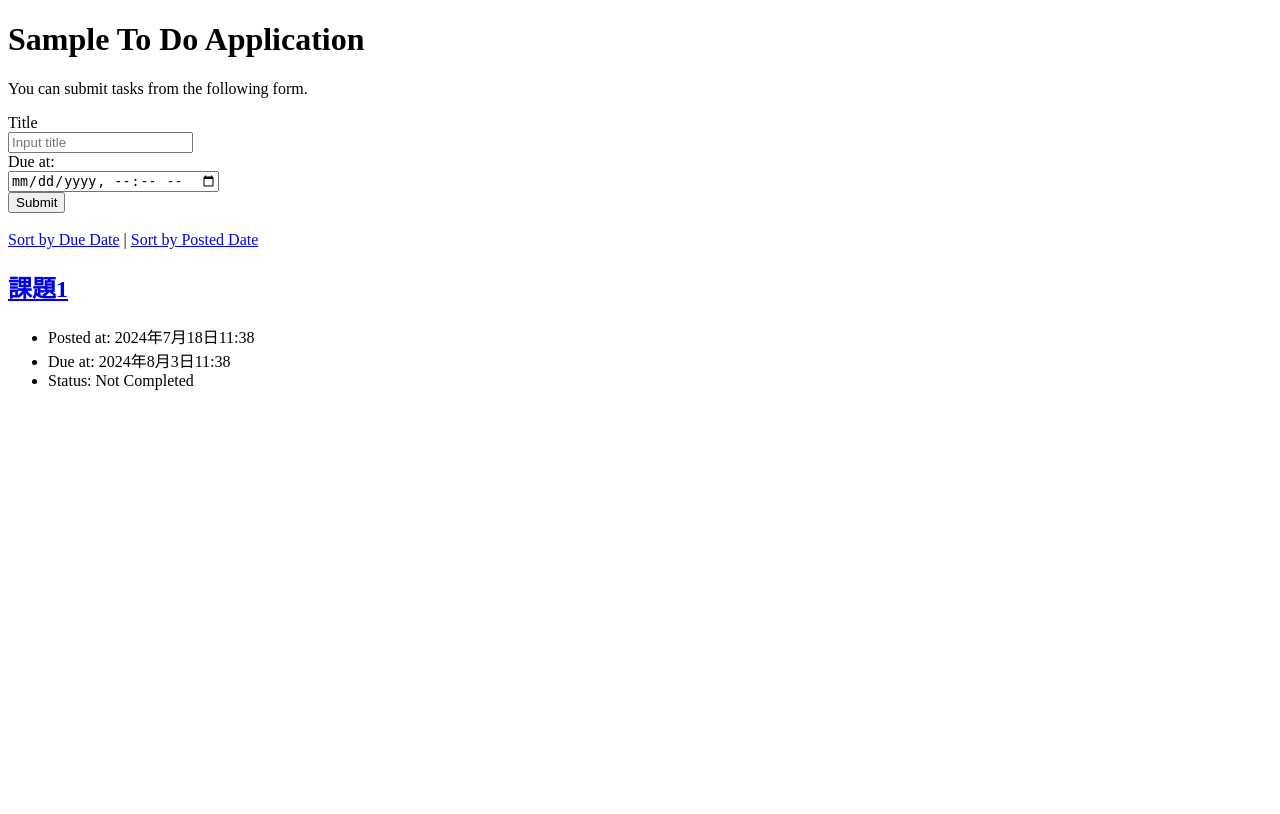
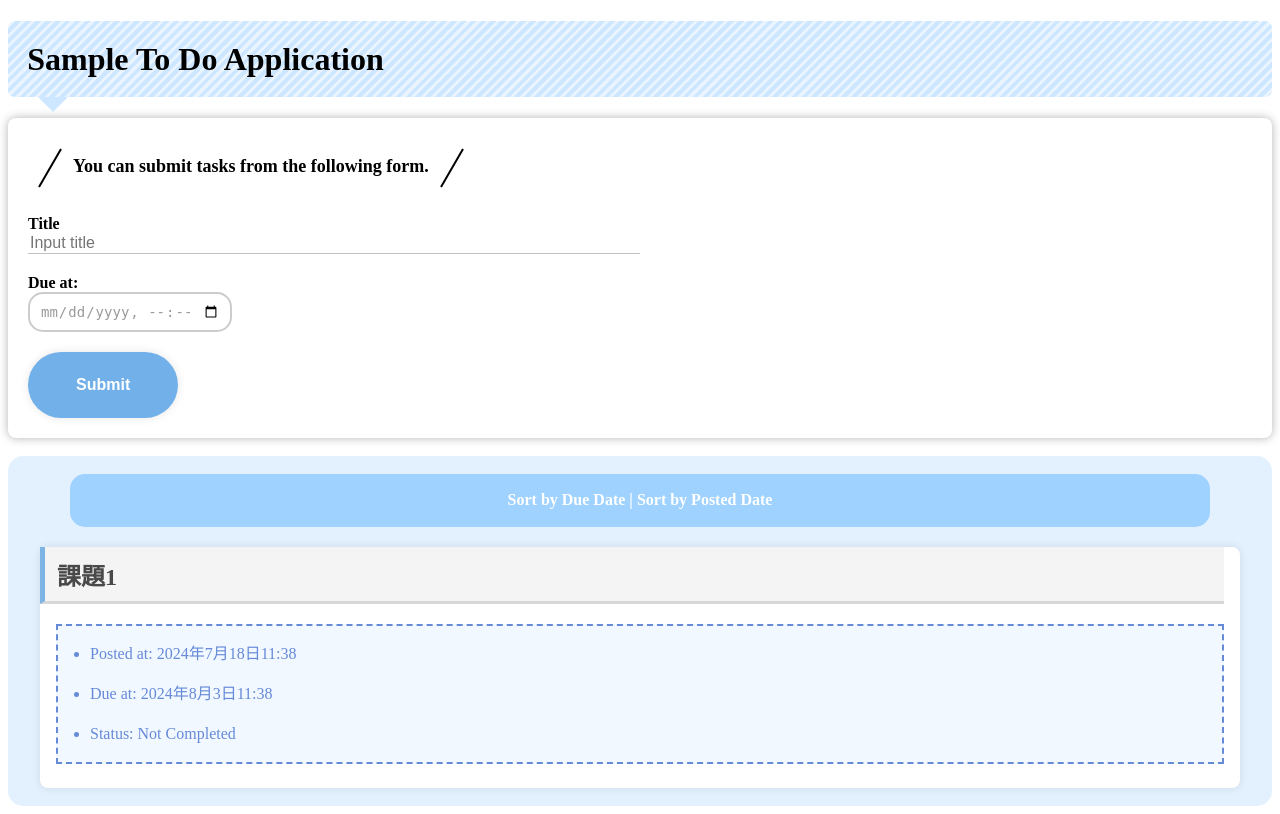
Before and after one commit to s1f102302045/django-test-exercise, a Django app: page / in a window 1280 px wide. Before the commit the page ends 390 px from the top, so only its background shows below. Run offline with Django 5.2, Linux system fonts and the light colour scheme; data comes from the database, SQL or seed files in the repository.

Commit message:
index.cssの作成

```diff
--- /dev/null
+++ b/todo/static/todo/css/index.css
@@ -0,0 +1,179 @@
+h2 {
+    padding: 0.4em 0.5em;/*文字の上下 左右の余白*/
+    background: #f4f4f4;/*背景色*/
+    border-left: solid 5px #7db4e6;/*左線*/
+    border-bottom: solid 3px #d7d7d7;/*下線*/
+
+}
+
+ul, ol {
+    color: #668ad8;/*文字色*/
+    border: dashed 2px #668ad8;/*破線 太さ 色*/
+    background: #f1f8ff; /*背景色*/
+    padding: 0.5em 0.5em 0.5em 2em;
+    margin-left: 1em;
+}
+
+ul li, ol li {
+    line-height: 1.5;
+    padding: 0.5em 0;
+}
+
+a {
+    text-decoration: none;
+    color:#494949;/*文字色*/
+}
+
+#titleInput {
+    font-size: 16px;
+    width: 50%;
+    border: none;
+    border-bottom: 1px solid #c2c2c2;
+    outline: none;
+    box-sizing: border-box;
+}
+
+#due {
+    position: relative;
+    display: inline-block;
+    width: 200px;
+    height: 36px;
+    border: 2px solid #ccc;
+    border-radius: 15px;
+  }
+
+#dueInput {
+    position: relative;
+    padding: 0 10px;
+    width: 200px;
+    height: 36px;
+    border: 0;
+    background: transparent;
+    box-sizing: border-box;
+    font-size: 14px;
+    color: #999;
+  }
+
+label {
+    font-weight: bold;
+  }
+
+.input_item {
+    margin: 20px auto;
+}
+
+.form {
+    background-color: #fff;
+    padding: 20px;
+    border-radius: 8px;
+    box-shadow: 0 0 10px rgba(0, 0, 0, 0.3);
+}
+
+h1 {
+    position: relative;
+    padding: 0.6em;
+    background: -webkit-repeating-linear-gradient(-45deg, #cce7ff, #cce7ff 4px,#e9f4ff 3px, #e9f4ff 8px);
+    background: repeating-linear-gradient(-45deg, #cce7ff, #cce7ff 4px,#e9f4ff 3px, #e9f4ff 7px);
+    border-radius: 7px;
+  }
+
+  h1:after {
+    position: absolute;
+    content: '';
+    top: 100%;
+    left: 30px;
+    border: 15px solid transparent;
+    border-top: 15px solid #cce7ff;
+    width: 0;
+    height: 0;
+}
+
+p {
+    font-weight: bold;
+    font-size: 18px;
+    position: relative;
+    display: inline-block;
+    padding: 0 45px;
+  }
+  p:before, p:after {
+    content: '';
+    position: absolute;
+    top: 50%;
+    display: inline-block;
+    width: 44px;
+    height: 2px;
+    background-color: black;
+    -webkit-transform: rotate(-60deg);
+    transform: rotate(-60deg);
+  }
+  p:before {
+    left:0;
+  }
+  p:after {
+    right: 0;
+  }
+
+  #order {
+    text-align: center;
+    font-weight: bold;
+    color:#fff;
+    margin: 0 30px;
+    padding: 1.1em 1em;
+    background: #9fd2ff;
+    overflow: hidden;
+    border-radius: 15px;
+  }
+  #order a{
+    font-weight: bold;
+    color:#fff;
+
+  }
+
+  #detail{
+    background-color: #e3f1ff;
+    padding: 1.1em 2em;
+    border-radius: 15px;
+  }
+
+  .text{
+    background-color: #fff;
+    border-radius: 8px;
+    padding :0 1em 0.5em 0px;
+    box-shadow: 0 0 10px rgba(0, 0, 0, 0.1);
+  }
+
+  .buttonS {
+    max-width: 350px;
+    margin: 0 auto;
+    padding: 1.5rem 3.0rem;
+    background-color: #72b0e9;;
+    border-radius: 9999px;
+    border:none;
+    text-decoration: none;
+    transition: 0.3s;
+    box-shadow: 0 0 10px rgba(0, 0, 0, 0.1);
+}
+.buttonS span {
+    display: block;
+    position: relative;
+    font-weight: bold;
+    color: #fff;
+    font-size: 16px;
+    text-align: center;
+}
+.buttonS:hover {
+    background-color: #01b5d0;
+}
+.buttonS:hover span.bl__text:after {
+    border-top: 3px solid #01b5d0;
+    border-right: 3px solid #01b5d0;
+}
+@media (max-width: 736px) {
+    .buttonS {
+        max-width: 280px;
+        padding: 1.5rem 2.0rem;
+    }
+    .buttonS {
+        font-size: 14px;
+    }
+}
--- a/todo/templates/todo/index.html
+++ b/todo/templates/todo/index.html
@@ -6,28 +6,32 @@
     <title>To Do Application</title>
     <meta charset="UTF-8">
     <meta name="author" content="INIAD">
+    <link rel="stylesheet" type="text/css" href="{% static 'todo/css/index.css' %}">
   </head>
 
   <body>
     <h1>Sample To Do Application</h1>
+
+    <div class="form">
     <p>You can submit tasks from the following form.</p>
     <form action="{% url 'index' %}" method="post">
       {% csrf_token %}
-      <div>
+      <div class="input_item">
         <label for="titleInput">Title</label><br>
         <input id="titleInput" name="title" type="text" placeholder="Input title">
       </div>
-      <div>
-        <label for="dueInput">Due at:</label><br>
-        <input id="dueInput" name="due_at" type="datetime-local">
+      <div class="input_item">
+        <label for="dueInput" id="dueLabel">Due at:</label><br>
+        <div id="due"><input id="dueInput" name="due_at" type="datetime-local"></div>
       </div>
       <div>
-        <button type="submit">Submit</button>
+        <button type="submit" class="buttonS"><span>Submit</span></button>
       </div>
     </form>
+    </div>
     <br>
-
-    <div>
+    <div id="detail">
+    <div id="order">
       <a href="{% url 'index' %}?order=due">Sort by Due Date</a> |
       <a href="{% url 'index' %}?order=post">Sort by Posted Date</a>
     </div>
@@ -48,6 +52,7 @@
       </ul>
     </div>
     {% endfor %}
+  </div>
   </body>
 
 </html>
```
